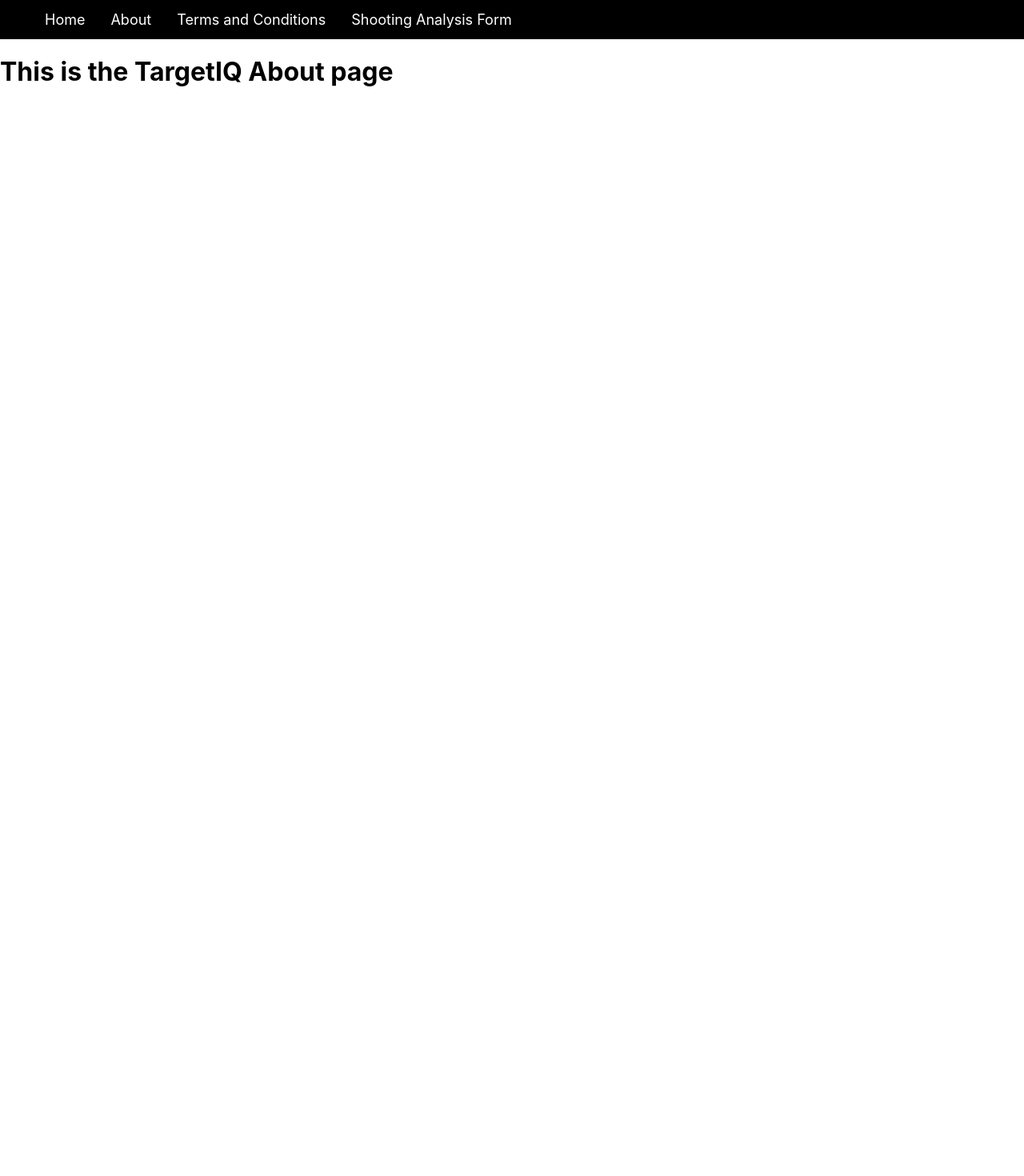
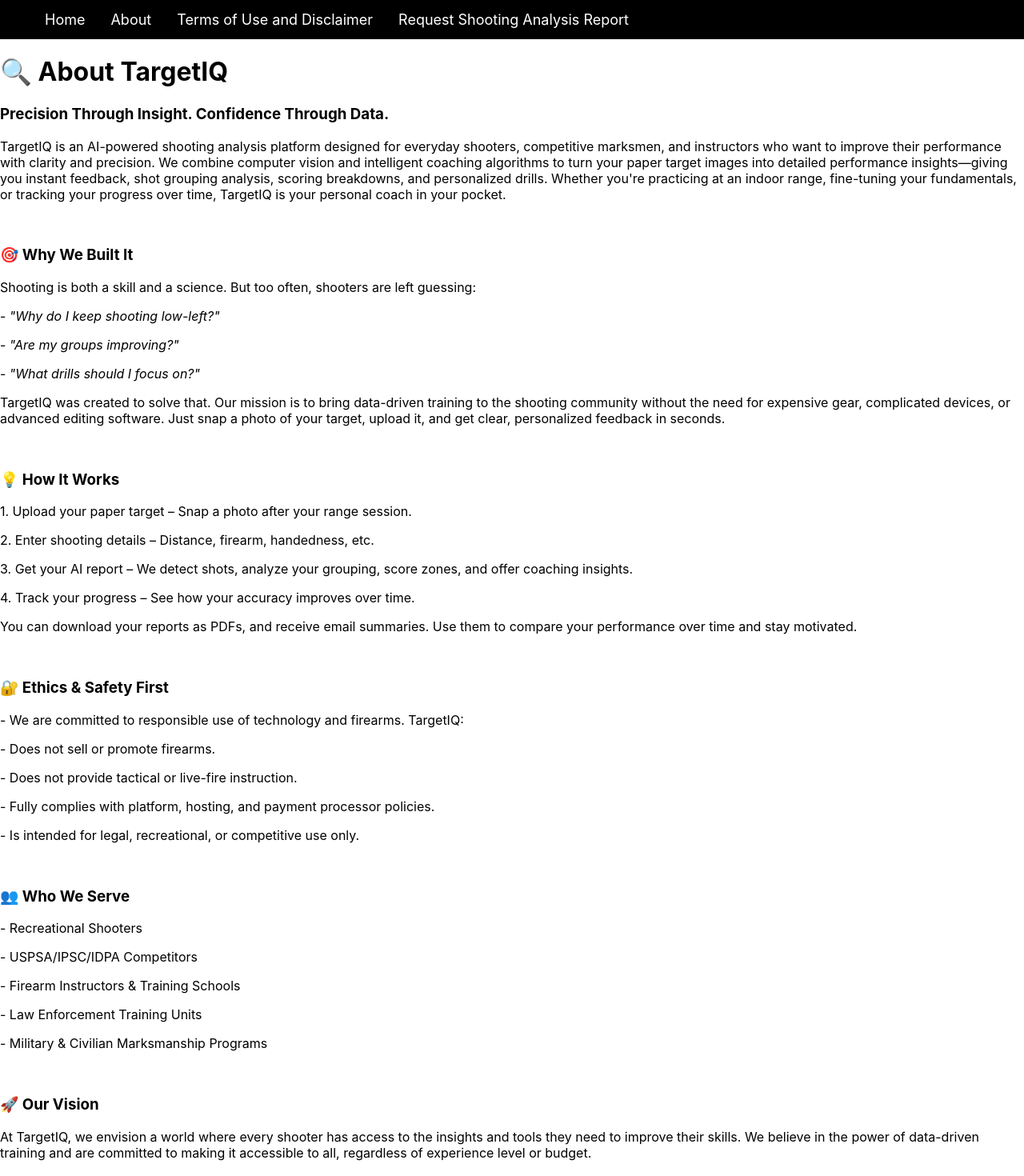
Before and after one commit to mapv281/targetiq-frontend, a React (Create React App) app in the folder targetiq-frontend/: page /about in a window 1280 px wide. Shown: the top 1470 px of the page at 80% size. Before the commit the page ends 800 px from the top, so only its background shows below. Built offline with nearby package versions, Linux system fonts and the light colour scheme.

Commit message:
7/29/2025 Added Home, About, Terms Disclaimer, footer page contents

```diff
--- a/targetiq-frontend/src/App.js
+++ b/targetiq-frontend/src/App.js
@@ -32,8 +32,11 @@
   return (
     <div className="p-6 max-w-xl mx-auto">
       <Navbar />
-      <h1 className="text-2xl font-bold mb-4">🎯 Upload Your Target Navbar Test</h1>
-      <h2 className="text-lg font-bold mb-2">Shooter Information</h2>
+      <h1 className="text-2xl font-bold mb-4">🎯 Upload Your Target</h1>
+      <h2 className="text-lg font-semibold mb-2">1. Upload Target Image</h2>
+      <p><input type="file" accept="image/*" onChange={handleFileChange} className="mb-4" /></p>
+      <br></br>
+      <h2 className="text-lg font-bold mb-2">2. Enter Shooter Information</h2>
       <p>
         <input type="text" placeholder="Enter Shooter's First Name" className="mb-4 w-full p-2 border rounded" />
       </p>
@@ -50,7 +53,7 @@
         <option value="Right Eye" />
         <option value="Left Eye" />
       </datalist>
-      <h2 className="text-lg font-bold mb-2">Target Information</h2>
+      <h2 className="text-lg font-bold mb-2">3. Enter Target Information</h2>
       <p><input type="text" placeholder="Enter Target Distance in Yards" className="mb-4 w-full p-2 border rounded" pattern="[0-9]*" title="Only numbers are allowed" /></p>
       <p><input list="target-location" name="targetLocation" id="targetLocation" placeholder="Select Target Location" /></p>
       <datalist id="target-location">
@@ -305,7 +308,7 @@
           </label>
         </div>
       </p>
-      <h2 className="text-lg font-bold mb-2">Firearm Information</h2>
+      <h2 className="text-lg font-bold mb-2">4. Enter Firearm Information</h2>
       <p><input list="firearm-makes" name="firearmMake" id="firearmMake" placeholder="Select Firearm's Make" className="mb-4 w-full p-2 border rounded" /></p>
       <datalist id="firearm-makes">
         <option value="Beretta" />
@@ -434,10 +437,10 @@
         <option value=".700 Nitro Express" />
         <option value="Other" />
       </datalist>
-      <h2 className="text-lg font-semibold mb-2">Upload Target Image</h2>
-      <p><input type="file" accept="image/*" onChange={handleFileChange} className="mb-4" /></p>
-
-
+      <br></br>
+      <p>
+      <h2 className="text-lg font-bold mb-2">5. Click Button to Analyze Your Target</h2></p>
+      <p>
       <button
         onClick={handleUpload}
         disabled={!file || loading}
@@ -445,7 +448,7 @@
       >
         {loading ? 'Processing...' : 'Analyze Target'}
       </button>
-
+      </p>
       {result && (
         <div className="mt-6 bg-gray-100 p-4 rounded shadow">
 
@@ -500,6 +503,10 @@
 
         </div>
       )}
+      <br></br>
+  <footer>
+    <p>&copy; 2025 TargetIQ. All rights reserved.</p>
+  </footer>
     </div>
   );
 }
--- a/targetiq-frontend/src/Navbar.js
+++ b/targetiq-frontend/src/Navbar.js
@@ -8,8 +8,8 @@
         <ol>
             <li><Link to={"/home"}>Home</Link></li>
             <li><Link to={"/about"}>About</Link></li>
-            <li><Link to={"/terms-and-conditions"}>Terms and Conditions</Link></li>
-            <li><Link to={"/"}>Shooting Analysis Form</Link></li>
+            <li><Link to={"/terms-and-disclaimer"}>Terms of Use and Disclaimer</Link></li>
+            <li><Link to={"/"}>Request Shooting Analysis Report</Link></li>
 
         </ol>
     </div>
--- a/targetiq-frontend/src/index.js
+++ b/targetiq-frontend/src/index.js
@@ -10,7 +10,7 @@
 
 import Home from './pages/Home';
 import About from './pages/About';
-import TermsAndConditions from './pages/TermsAndConditions';
+import TermsAndDisclaimer from './pages/TermsAndDisclaimer';
 
 const router = createBrowserRouter([
   {
@@ -22,8 +22,8 @@
     element: <About />,
   },
   {
-    path: "/terms-and-conditions",
-    element: <TermsAndConditions />,
+    path: "/terms-and-disclaimer",
+    element: <TermsAndDisclaimer />,
   },
   {
     path: "",
--- a/targetiq-frontend/src/pages/About.js
+++ b/targetiq-frontend/src/pages/About.js
@@ -5,9 +5,55 @@
    return (
      <div>
          <Navbar />
-       <h1>
-         This is the TargetIQ About page
-       </h1>
+       <h1 className="text-2xl font-bold mb-4">🔍 About TargetIQ</h1>
+       <p><h3>Precision Through Insight. Confidence Through Data.</h3></p>
+       <p>TargetIQ is an AI-powered shooting analysis platform designed for everyday shooters, competitive marksmen, and instructors who want to improve their performance with clarity and precision.
+          We combine computer vision and intelligent coaching algorithms to turn your paper target images
+          into detailed performance insights—giving you instant feedback, shot grouping analysis, scoring breakdowns,
+          and personalized drills. Whether you're practicing at an indoor range, fine-tuning your fundamentals,
+          or tracking your progress over time, TargetIQ is your personal coach in your pocket.</p>
+          <br></br>
+          <p><h3>🎯 Why We Built It</h3></p>
+          <p>Shooting is both a skill and a science. But too often, shooters are left guessing:</p>
+          <p>- <i>"Why do I keep shooting low-left?"</i></p>
+          <p>- <i>"Are my groups improving?"</i></p>
+          <p>- <i>"What drills should I focus on?"</i></p>
+          <p>TargetIQ was created to solve that. Our mission is to bring data-driven training to the shooting community without
+            the need for expensive gear, complicated devices,
+            or advanced editing software. Just snap a photo of your target,
+            upload it, and get clear, personalized feedback in seconds.</p>
+            <br></br>
+            <p><h3>💡 How It Works</h3></p>
+            <p>1. Upload your paper target – Snap a photo after your range session.</p>
+            <p>2. Enter shooting details – Distance, firearm, handedness, etc.</p>
+            <p>3. Get your AI report – We detect shots, analyze your grouping, score zones, and offer coaching insights.</p>
+            <p>4. Track your progress – See how your accuracy improves over time.</p>
+            <p>You can download your reports as PDFs, and receive email summaries. Use them to compare your performance over time
+              and stay motivated.</p>
+            <br></br>
+            <p><h3>🔐 Ethics & Safety First</h3></p>
+            <p>- We are committed to responsible use of technology and firearms. TargetIQ:</p>
+            <p>- Does not sell or promote firearms.</p>
+            <p>- Does not provide tactical or live-fire instruction.</p>
+            <p>- Fully complies with platform, hosting, and payment processor policies.</p>
+            <p>- Is intended for legal, recreational, or competitive use only.</p>
+            <br></br>
+            <p><h3>👥 Who We Serve</h3></p>
+            <p>- Recreational Shooters</p>
+            <p>- USPSA/IPSC/IDPA Competitors</p>
+            <p>- Firearm Instructors & Training Schools</p>
+            <p>- Law Enforcement Training Units</p>
+            <p>- Military & Civilian Marksmanship Programs</p>
+            <br></br>
+            <p><h3>🚀 Our Vision</h3></p>
+            <p>At TargetIQ, we envision a world where every shooter has access to the insights and tools they need to improve their skills.
+              We believe in the power of data-driven training and are committed to making it accessible to all, regardless of experience level or budget.</p>
+            <br></br>
+            <p>Join us on this journey to revolutionize shooting training and unlock your full potential.</p>
+            <br></br>
+  <footer>
+    <p>&copy; 2025 TargetIQ. All rights reserved.</p>
+  </footer>
      </div>
    )
  }
--- a/targetiq-frontend/src/pages/Home.js
+++ b/targetiq-frontend/src/pages/Home.js
@@ -5,10 +5,73 @@
    return (
      <div>
          <Navbar />
-       <h1>
-         This is Home page for TargetIQ
-         </h1>
-     </div>
+
+    <header>
+    <h1>TargetIQ</h1>
+    <p>AI Shooting Analysis Made Simple</p>
+    <p><em>Improve Accuracy. Analyze Every Shot. Anytime.</em></p>
+  </header>
+  <br></br>
+  <section>
+    <h2>How It Works</h2>
+      <p>- Snap a photo of your paper target</p>
+      <p>- Enter a few details (handedness, dominant eye, distance from target, target type, firearm, and caliber)</p>
+      <p>- Upload & analyze – Our AI handles the rest</p>
+      <p>- Receive your personalized detailed report with coaching tips</p>
+  </section>
+   <br></br>
+     <section>
+    <h2>Customer Testimonials</h2>
+      <p><strong>“TargetIQ gave me better feedback in 60 seconds than an hour of guesswork at the range. I can actually see my patterns now and fix them.”</strong></p>
+      <p><i>- Recreational Shooter - Texas</i></p>
+      <p><strong>“As a firearms instructor, TargetIQ helps me analyze my students’ progress between classes. It’s like having an assistant coach that never misses a detail.”</strong></p>
+      <p><i>- Firearms Instructor - Florida</i></p>
+      <p><strong>“I shoot competitively and was skeptical at first, but TargetIQ nailed my low-left anticipation pattern. The drills it suggested actually worked.”</strong></p>
+      <p><i>- Competitive Shooter - Texas</i></p>
+      <p><strong>“No app to install, no gadgets to buy, just snap a photo and get your stats. The PDF report even impressed my local range buddies.”</strong></p>
+      <p><i>- Recreational Shooter - Texas</i></p>
+  </section>
+   <br></br>
+    <section>
+    <h2>Why TargetIQ?</h2>
+      <p>- Automatic scoring by ring/zone</p>
+      <p>- Shot grouping and precision analysis</p>
+      <p>- Tailored coaching feedback</p>
+      <p>- Track progress and download PDF summaries</p>
+  </section>
+   <br></br>
+  <section>
+    <h2>Included in Every Report</h2>
+      <p>- Total shots detected and hit accuracy</p>
+      <p>- Shot placement heatmap</p>
+      <p>- Grouping size and consistency</p>
+      <p>- AI coaching suggestions</p>
+      <p>- Custom training drills</p>
+  </section>
+ <br></br>
+  <section>
+    <h2>Try It Now – No App Required</h2>
+    <p>✨ Upload your first target in under 60 seconds.</p>
+    <p>💵 Pay-as-you-go for $2.99/target. Subscription options will be available soon.</p>
+  </section>
+ <br></br>
+  <section>
+    <h2>Ethics & Safety</h2>
+    <p>
+      TargetIQ is designed for responsible, lawful use only. We do not sell or promote firearms or ammunition.
+    </p>
+    <p>Perfect for:</p>
+
+      <p>- Recreational shooters</p>
+      <p>- Competitive marksmen</p>
+      <p>- Instructors and law enforcement</p>
+
+  </section>
+ <br></br>
+  <footer>
+    <p>&copy; 2025 TargetIQ. All rights reserved.</p>
+  </footer>
+    </div>
    )
  }
 
```
Also changed, not shown: targetiq-frontend/src/pages/TermsAndDisclaimer.js (renamed from targetiq-frontend/src/pages/TermsAndConditions.js, +16 -2 lines).
